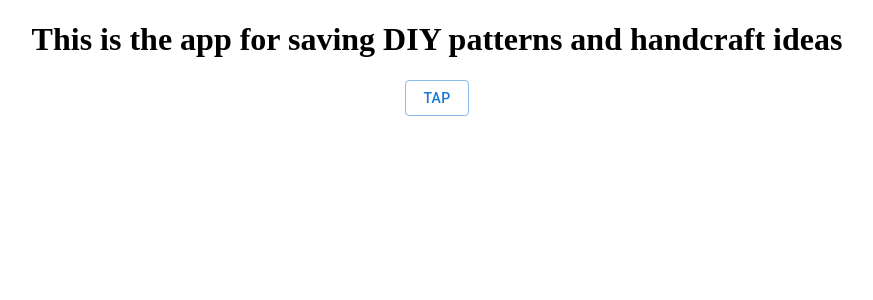
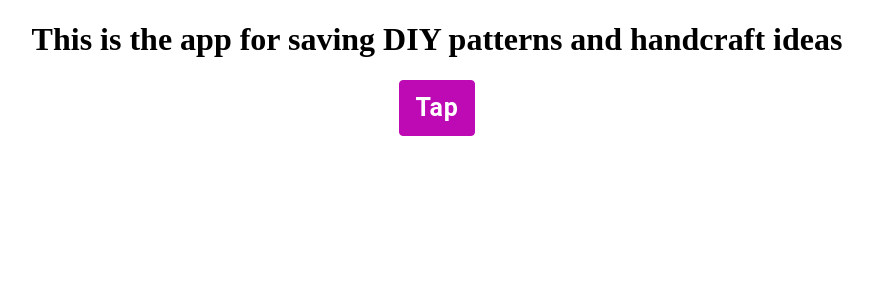
Before and after one commit to AngelinaStalnaya/Save-handmade-visual, a React (Create React App) app: page / in a window 1280 px wide. Shown: the top 300 px of the page, without its empty margins (203-1076 px from the left). Built offline with nearby package versions, Linux system fonts and the light colour scheme.

Commit message:
common btn styles overwritten

```diff
--- a/src/components/buttons/CommonBtn/CommonBtn.css
+++ b/src/components/buttons/CommonBtn/CommonBtn.css
@@ -1,5 +1,23 @@
-.commonBtn {
+.commonBtn.MuiButton-root {
     font-size: 25px;
-    font-weight: 500;
-    font-style: italic;
+    font-weight: 700;
+    color: white;
+    background-color: #be0ab5;
+    border: 1px solid #be0ab5;
+    text-transform: none;
 }
+
+.commonBtn.MuiButton-root:hover {
+    background-color: #790373;
+    border: 1px solid #790373;
+}
+
+.commonBtn.MuiButton-root:focus {
+    background-color: #570b53;
+    border: 1px solid #be0ab5;
+}
+
+.commonBtn.MuiButton-root:active {
+    background-color: #801a7a;
+    border: 1px solid #570b53;
+}
--- a/src/components/buttons/CommonBtn/CommonBtn.jsx
+++ b/src/components/buttons/CommonBtn/CommonBtn.jsx
@@ -1,11 +1,19 @@
 import * as React from "react";
 import { Button } from "@mui/material";
+import './CommonBtn.css'
 
 const CommonBtn = (props) => {
-
+  function handleClick(){
+    console.log('Common btn clicked')
+  }
 
   return (
-    <Button variant={props.variant} className="commonBtn" onClick={()=> alert('Clicked btn')}>
+    <Button
+      variant={props.variant}
+      className="commonBtn"
+      classes='commonBtn'
+      onClick={handleClick}
+      >
       {props.children}
     </Button>
   );
```
